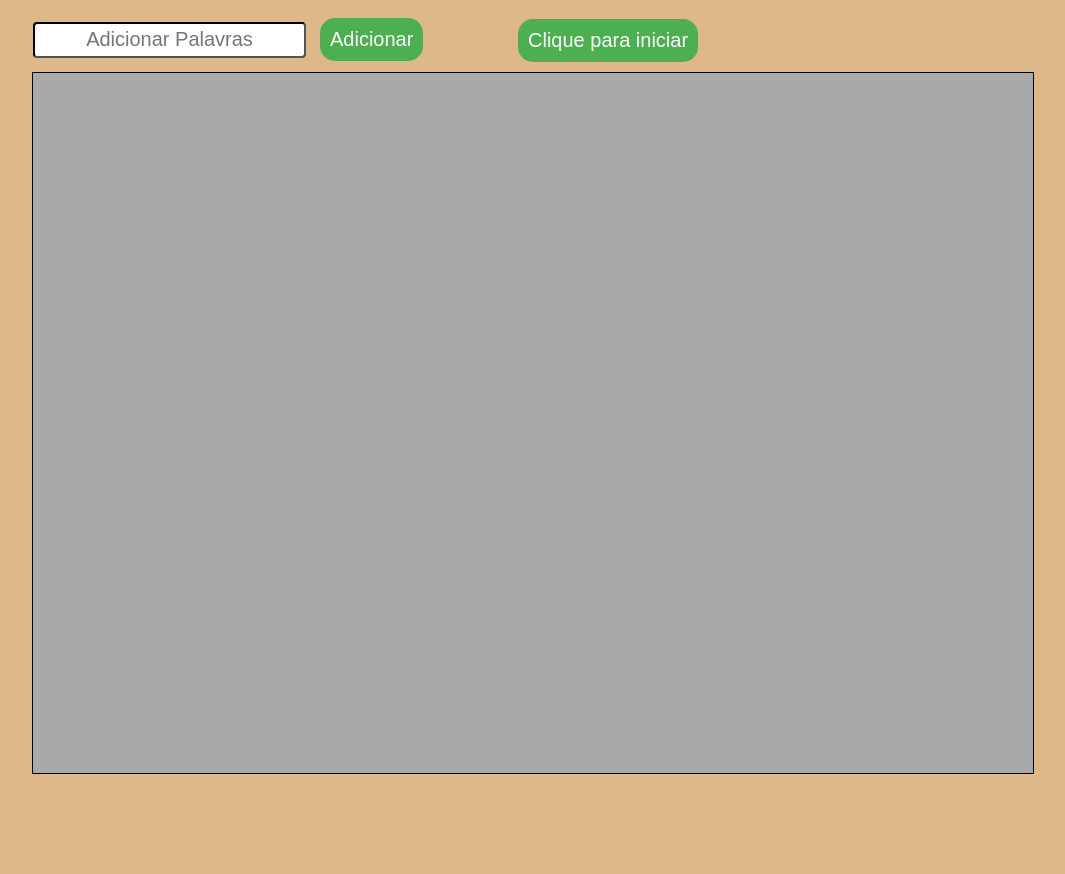
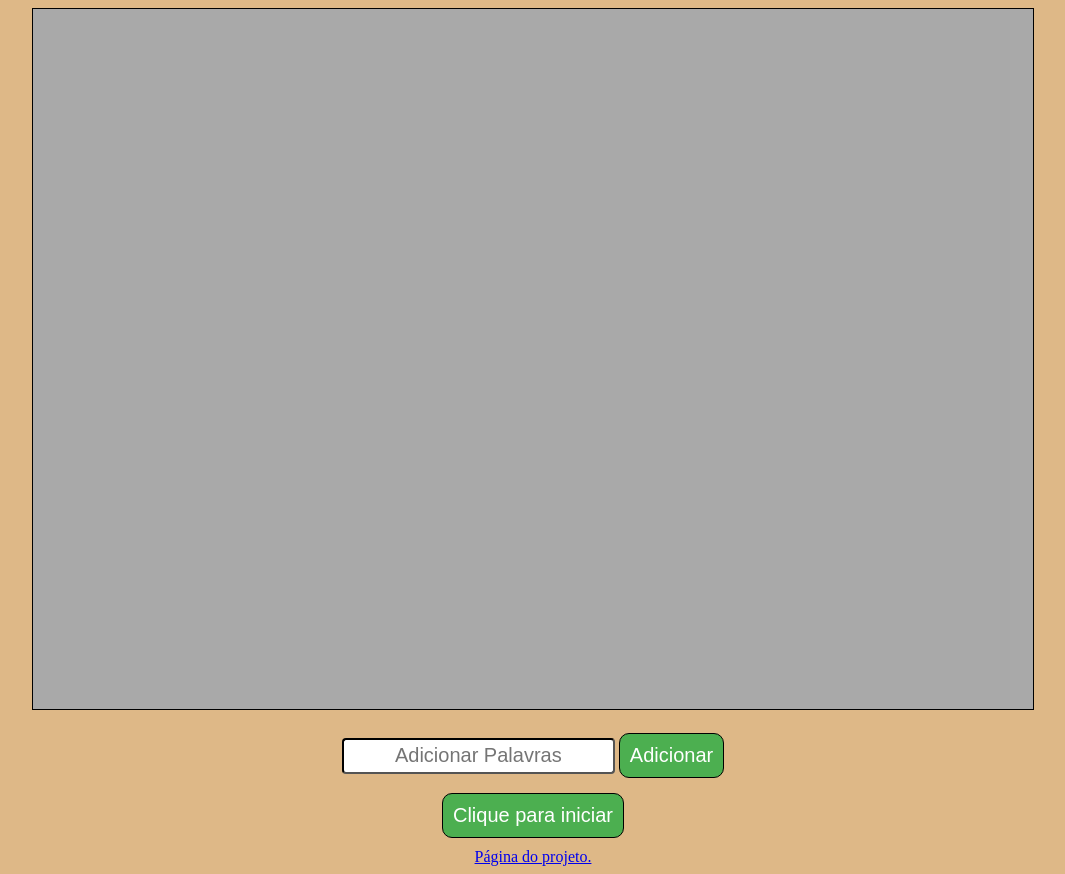
Before and after one commit to DiegoAndP/AluraChallengeSem2Forca, a plain HTML site: page index.html in a window 1280 px wide. Shown: the whole page, without its empty margins (107-1172 px from the left). Before the commit the page ends 800 px from the top, so only its background shows below. Drawn offline with Linux system fonts and the light colour scheme.

Commit message:
correção menores e limpeza do código.

```diff
--- a/index.html
+++ b/index.html
@@ -11,14 +11,15 @@
 </head>
 
 <body>
-    <div class="div1"><input id="text-input" placeholder="Adicionar Palavras" class="input">
+    <canvas id="canvas" width="1000" height="700"></canvas>
+    <br>
+    <input id="text-input" placeholder="Adicionar Palavras" class="input">
     <input id="btn2" class="button" type="button" value="Adicionar">
-    </div>
-    <div class="div2">
+    <br>
     <input id="btn" type="button" class="button" value="Clique para iniciar">
-    </div>
-    <canvas id="canvas" width="1000" height="700"></canvas>
-    <script src="script.js"></script>
+    <br>
+    <a target="_blank" href="https://github.com/DiegoAndP/AluraChallengeSem2Forca">Página do projeto.</a>
+     <script src="script.js"></script>
     <script src="forca.js" ></script>
 </body>
 
--- a/script.js
+++ b/script.js
@@ -9,7 +9,7 @@ function adicionaPalavra() {
         alert("Digite uma palavra.");
         return;
 
-    } else if (palavras.includes(texto)) { //array.includes retorna false or true para palavras já inceridas no array palavras.
+    } else if (palavras.includes(texto)) { //array.includes retorna false or true para palavras já inseridas no array palavras.
 
         alert("A palavra já consta na memória.");
         return;
@@ -27,14 +27,14 @@ function adicionaPalavra() {
             alert("Palavra Adicionada com Sucesso.");
         }
 
-        console.log(palavras);
+        //console.log(palavras);
 
         palavraInput.value = "";
     }
 
 }
 
-function selecionaPalavra() { // problemas com nomes repetios e undefined
+function selecionaPalavra() {
 
     sel1 = palavras[Math.floor(Math.random() * (palavras.length))];
 
@@ -67,8 +67,6 @@ function iniciaJogo() {
     desenhaForca();
     desenhaSlots(350, 590, 40, 10);
 
-
-
 }
 
 let acerta = function acerta(event) {
@@ -95,7 +93,7 @@ let acerta = function acerta(event) {
 
     } else {
 
-        for (let i = 0; i < letras.length; i++) { //Constrói um array com valores booleanos para cada letra sorteada
+        for (let i = 0; i < letras.length; i++) { //Constrói um array com valores booleanos para cada letra escolhida
             if (letras[i].includes(escolha)) {
 
                 tabelaVerdade.push(true);
@@ -125,7 +123,6 @@ let acerta = function acerta(event) {
             pincel.fillText(palavrasAcertadas[i] + " ", (x + 230) + sum, y - 550);
             sum = sum + 30;
         }
-
 
     } else {
 
--- a/style.css
+++ b/style.css
@@ -1,6 +1,7 @@
 body {
     background-color: burlywood;
     opacity: 1;
+    text-align: center;
 }
 
 .h1 {
@@ -28,49 +29,19 @@ body {
 
 .button {
     background-color: #4CAF50; /* Green */
-    margin-top: 10px;
+    margin-top: 5px;
     margin-bottom: 10px;
     width: auto;
-    border: none;
+    border: 1px solid black;
     color: white;
     padding: 10px 10px;
     text-align: center;
     text-decoration: none;
     font-size: 20px;
-    border-radius: 15px;
-    margin-left: 10px;
+    border-radius: 10px;
+    margin-left: auto;
     transition: 0.3ms;
     font-family: 'Ubuntu', sans-serif;
-
-}
-
-#btn {
-    align-items: center;
-    display: flex;
-    justify-content: center;
-}
-
-#btn1 {
-
-}
-
-.div1 {
-    width: 1000px;
-    height: 1px;
-    margin-left: auto;
-    margin-right: auto;
-    display: block;
-}
-
-.div2   {
-
-    width: 50px;
-    margin-left: auto;
-    margin-right: auto;
-    display: block;
-
-}
-
 
 }
 
```
